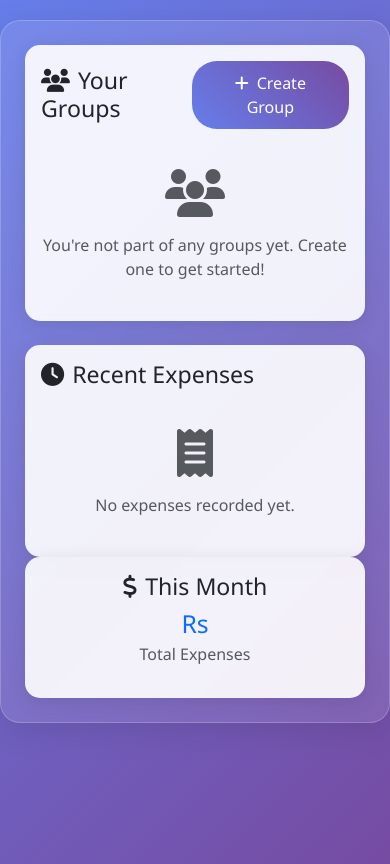
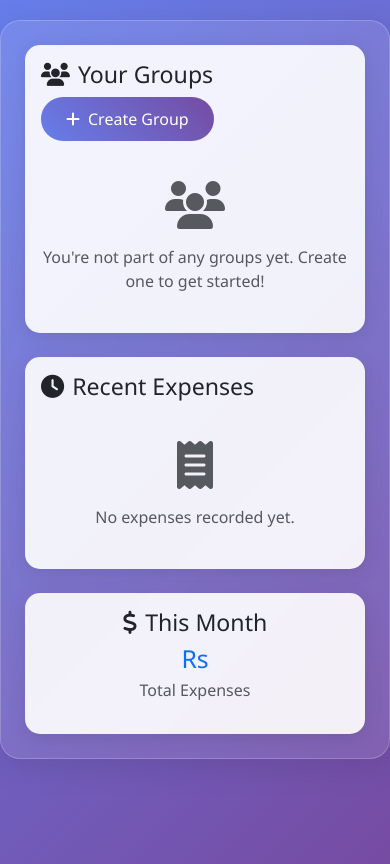
Before and after one commit to Arbin17/ExpenseTracker, a Django app: template myapp/templates/expenses/dashboard.html in a window 390 px wide. Run offline with Django 5.2, Linux system fonts and the light colour scheme; the template is opened without the code that fills it, so the values that code supplies are empty; some libraries are stand-ins or nearby versions.

Commit message:
Responsive

```diff
--- a/myapp/templates/expenses/dashboard.html
+++ b/myapp/templates/expenses/dashboard.html
@@ -1,13 +1,13 @@
 {% extends 'expenses/base.html' %}
 
 {% block content %}
-<div class="row">
+<div class="row gy-4">
   <!-- Groups Section -->
-  <div class="col-md-8">
+  <div class="col-12 col-md-8">
     <section class="card card-custom mb-4">
       <div class="card-body">
-        <div class="d-flex justify-content-between align-items-center mb-3">
-          <h3 class="mb-0"><i class="fas fa-users me-2"></i>Your Groups</h3>
+        <div class="d-flex flex-column flex-md-row justify-content-between align-items-start align-items-md-center mb-3">
+          <h3 class="mb-2 mb-md-0"><i class="fas fa-users me-2"></i>Your Groups</h3>
           <a href="{% url 'create_group' %}" class="btn btn-custom">
             <i class="fas fa-plus me-2"></i>Create Group
           </a>
@@ -16,7 +16,7 @@
         {% if user_groups %}
           <div class="row">
             {% for group in user_groups %}
-              <div class="col-md-6 mb-3">
+              <div class="col-12 col-sm-6 mb-3">
                 <article class="card h-100">
                   <div class="card-body">
                     <h5 class="card-title">{{ group.name }}</h5>
@@ -48,7 +48,6 @@
                       {% endfor %}
                     </ul>
 
-                    <!-- Add Roommate Link (only for creator) -->
                     {% if group.created_by == user %}
                       <div class="mb-3">
                         <a href="{% url 'add_roommate' group.id %}" class="btn btn-outline-info btn-sm w-100">
@@ -58,11 +57,11 @@
                     {% endif %}
 
                     <!-- Group Actions -->
-                    <div class="btn-group w-100" role="group" aria-label="Group actions">
-                      <a href="{% url 'add_expense' group.id %}" class="btn btn-outline-primary btn-sm">
+                    <div class="d-grid gap-2 d-md-flex justify-content-md-between">
+                      <a href="{% url 'add_expense' group.id %}" class="btn btn-outline-primary btn-sm flex-fill me-md-1">
                         <i class="fas fa-plus me-1"></i>Add Expense
                       </a>
-                      <a href="{% url 'monthly_summary' group.id %}" class="btn btn-outline-success btn-sm">
+                      <a href="{% url 'monthly_summary' group.id %}" class="btn btn-outline-success btn-sm flex-fill ms-md-1">
                         <i class="fas fa-chart-bar me-1"></i>Summary
                       </a>
                     </div>
@@ -86,10 +85,11 @@
         <h3 class="mb-3"><i class="fas fa-clock me-2"></i>Recent Expenses</h3>
 
         {% if recent_expenses %}
+          <div class="d-flex flex-column gap-3">
             {% for expense in recent_expenses %}
               <article class="expense-item">
-              <div class="d-flex justify-content-between align-items-center">
-                <div>
+                <div class="d-flex flex-column flex-sm-row justify-content-between align-items-start align-items-sm-center">
+                  <div class="mb-2 mb-sm-0">
                     <h6 class="mb-1">{{ expense.title }}</h6>
                     <small class="text-muted">
                       {{ expense.category|title }} • {{ expense.group.name }} •
@@ -103,6 +103,7 @@
                 </div>
               </article>
             {% endfor %}
+          </div>
         {% else %}
           <div class="text-center py-4">
             <i class="fas fa-receipt fa-3x text-muted mb-3"></i>
@@ -114,7 +115,7 @@
   </div>
 
   <!-- Monthly Total Section -->
-  <aside class="col-md-4">
+  <aside class="col-12 col-md-4">
     <section class="card card-custom text-center">
       <div class="card-body">
         <h3><i class="fas fa-dollar-sign me-2"></i>This Month</h3>
```
Also changed, not shown: myapp/templates/expenses/monthly_summary.html (+21 -20 lines), db.sqlite3. Lines whose indentation alone changed are shown as unchanged.
